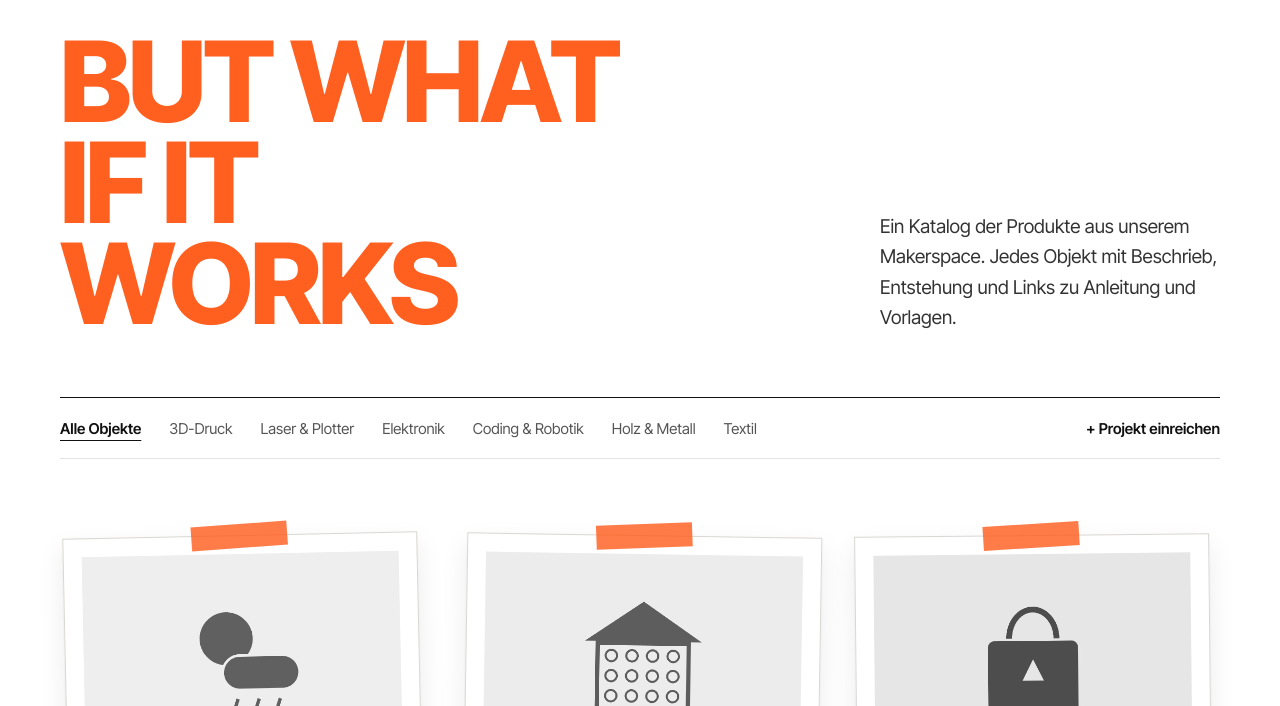
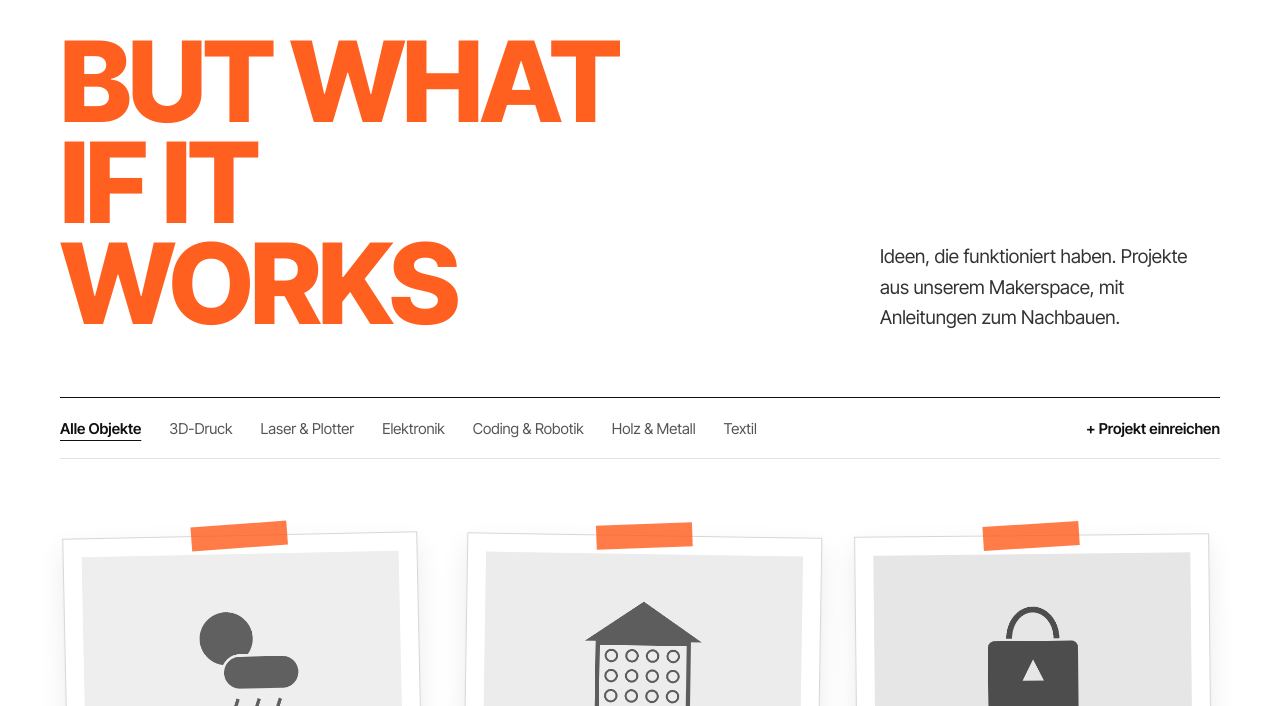
Before and after one commit to oscmakeit/oscmakeit.github.io, a plain HTML site: page index.html in a window 1280 px wide. Shown: the part 94-800 px from the top of the page. Drawn offline with Linux system fonts and the light colour scheme.

Commit message:
Neuer Text auf der Startseite
Co-Authored-By: Claude Opus 5.5 <noreply@anthropic.com>
Claude-Session: https://claude.ai/code/session_01XnXQe3EkLi8Wgd8yrC4dti

```diff
--- a/index.html
+++ b/index.html
@@ -139,7 +139,7 @@ footer{border-top:1px solid #111;padding-top:20px;display:flex;flex-wrap:wrap;ju
     <div class="hero">
       <div class="hero-title"><h1 lang="en">But what<br>if it<br>works</h1></div>
       <div class="intro">
-        <p>Ein Katalog der Produkte aus unserem Makerspace. Jedes Objekt mit Beschrieb, Entstehung und Links zu Anleitung und Vorlagen.</p>
+        <p>Ideen, die funktioniert haben. Projekte aus unserem Makerspace, mit Anleitungen zum Nachbauen.</p>
       </div>
     </div>
   </header>
```
